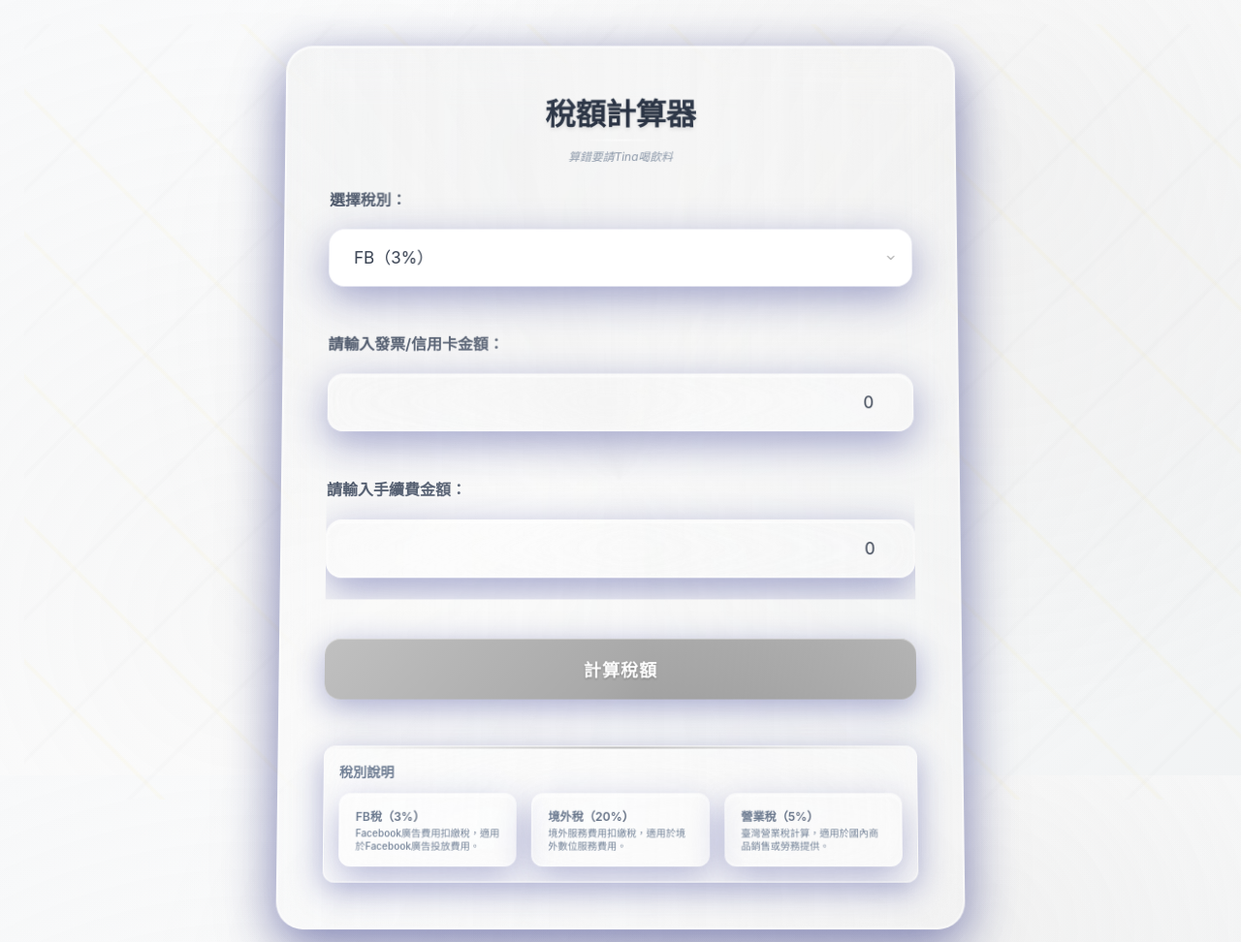
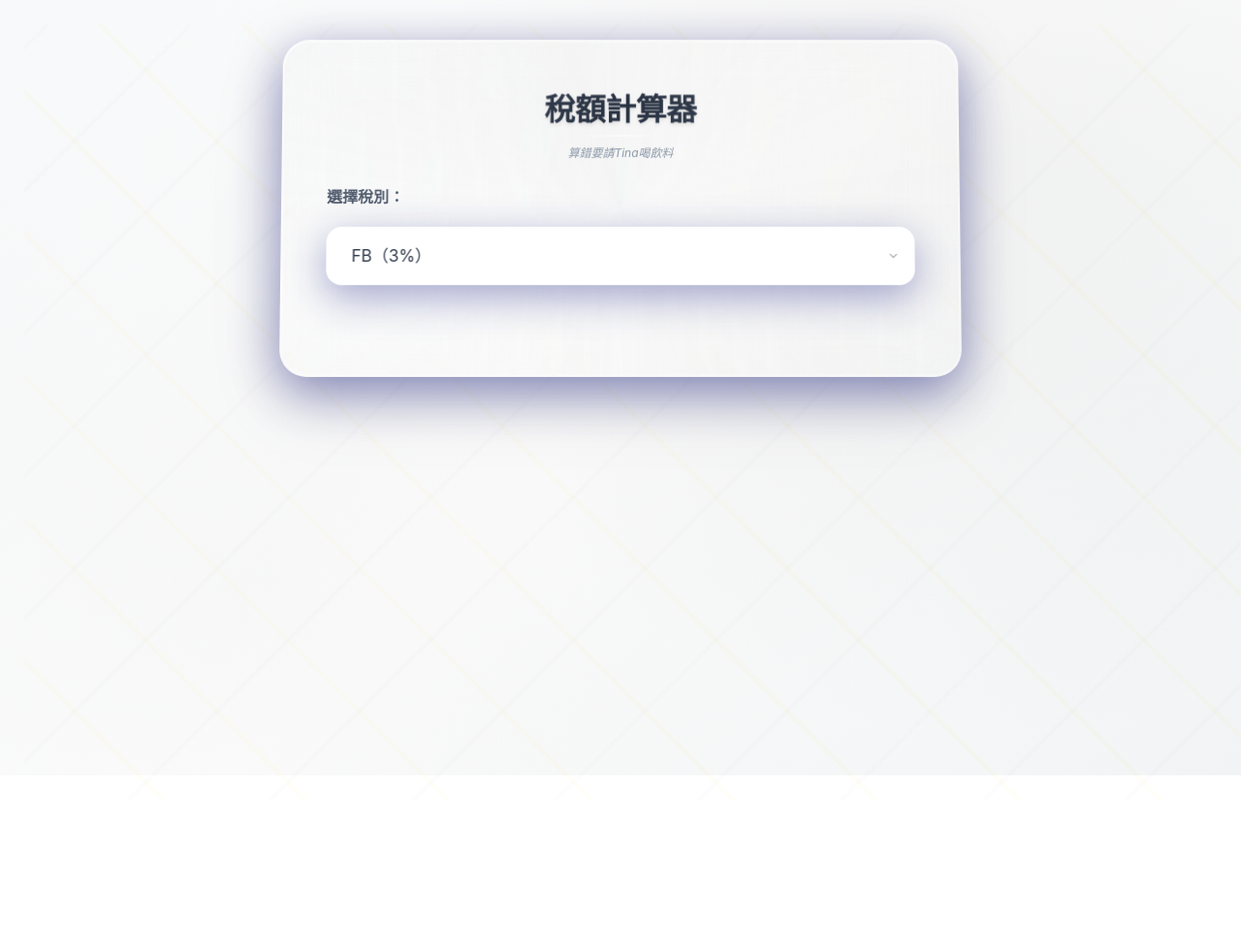
Before and after one commit to lht-870902/tax-calculator, a plain HTML site: page index.html in a window 1280 px wide. Shown: the whole page at 97% size. After the commit the page ends 800 px from the top, so only its background shows below. Drawn offline with Linux system fonts and the light colour scheme.

Commit message:
Update index.html

```diff
--- a/index.html
+++ b/index.html
@@ -20,55 +20,4 @@
       </select>
     </div>
 
-    <div class="form-group">
-      <label id="amountLabel">請輸入發票金額或含稅金額：</label>
-      <input type="number" id="amount" placeholder="請輸入金額" min="0" value="0" />
-    </div>
-
-    <div class="form-group" id="feeBlock">
-      <label>請輸入手續費金額：</label>
-      <input type="number" id="fee" placeholder="請輸入手續費金額" min="0" value="0" />
-    </div>
-
-    <button onclick="calculateTax()">計算稅額</button>
-
-    <div id="result"></div>
-<button id="exportBtn" type="button" onclick="exportExcel()" style="display:none;">
-  匯出付款單 Excel
-</button>
-
-
-
-    <div class="tax-description">
-      <h3>稅別說明</h3>
-      <div class="tax-info-grid">
-        <div class="tax-info-card">
-          <div class="tax-content">
-            <h4>FB稅（3%）</h4>
-            <p>Facebook廣告費用扣繳稅，適用於Facebook廣告投放費用。</p>
-          </div>
-        </div>
-
-        <div class="tax-info-card">
-          <div class="tax-content">
-            <h4>境外稅（20%）</h4>
-            <p>境外服務費用扣繳稅，適用於境外數位服務費用。</p>
-          </div>
-        </div>
-
-        <div class="tax-info-card">
-          <div class="tax-content">
-            <h4>營業稅（5%）</h4>
-            <p>臺灣營業稅計算，適用於國內商品銷售或勞務提供。</p>
-          </div>
-        </div>
-      </div>
-    </div>
-  </div>
-
-  <script src="https://cdn.jsdelivr.net/npm/xlsx/dist/xlsx.full.min.js"></script>
-<script src="excel-template.js"></script>
-<script src="calculator.js"></script>
-
-</body>
-</html>
+    <div class="form-gro
```
